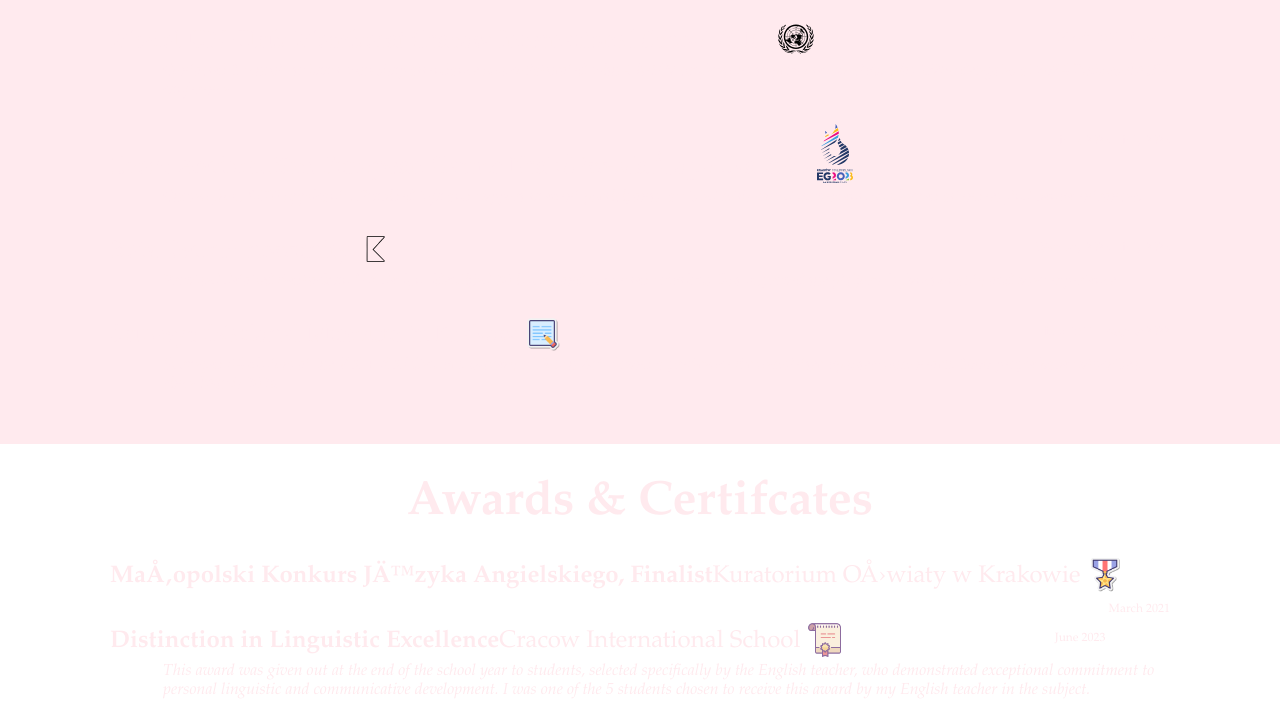
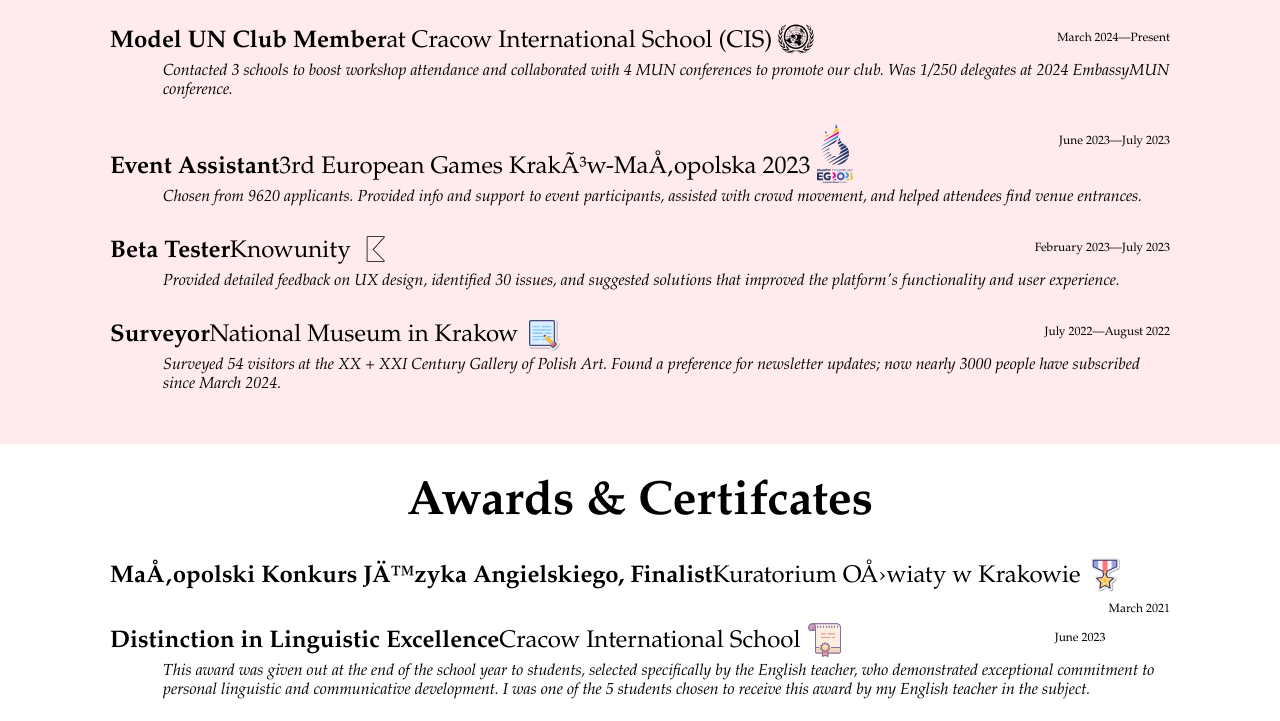
Before and after one commit to aroralakshita/aroralakshita.github.io, a plain HTML site: page index.html in a window 1280 px wide. Shown: the part 562-1283 px from the top of the page. Drawn offline with Linux system fonts and the light colour scheme.

Commit message:
Update style.css

```diff
--- a/style.css
+++ b/style.css
@@ -3,8 +3,8 @@
     margin-bottom: 10px;
     margin-right: 0px;
     margin-left: 0px;
-    color: #ffeaee;
-    font-family: "Playfair Display", "Garamond", "Garamond", sans-serif;
+    color: #000000;
+    font-family: "Garamond", "Garamond", "Garamond", sans-serif;
     box-sizing: border-box;
   }
 
```
